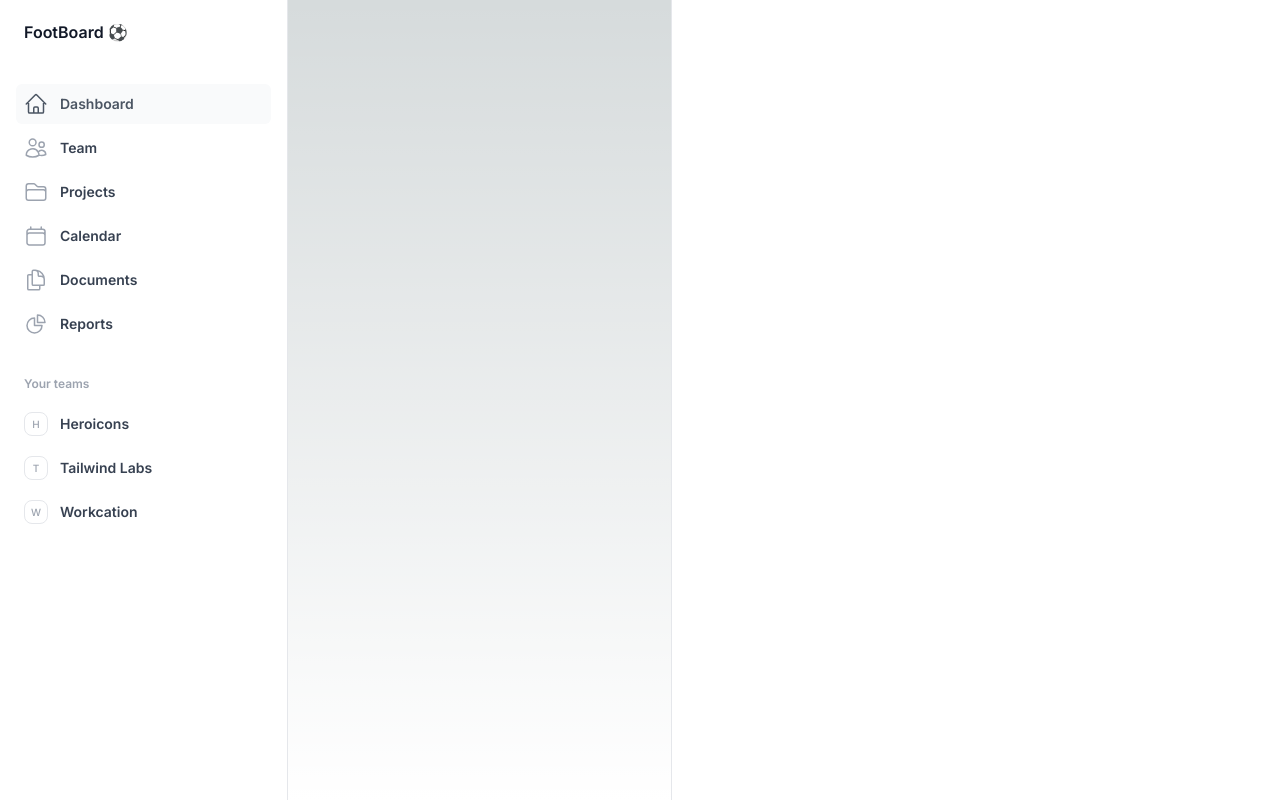
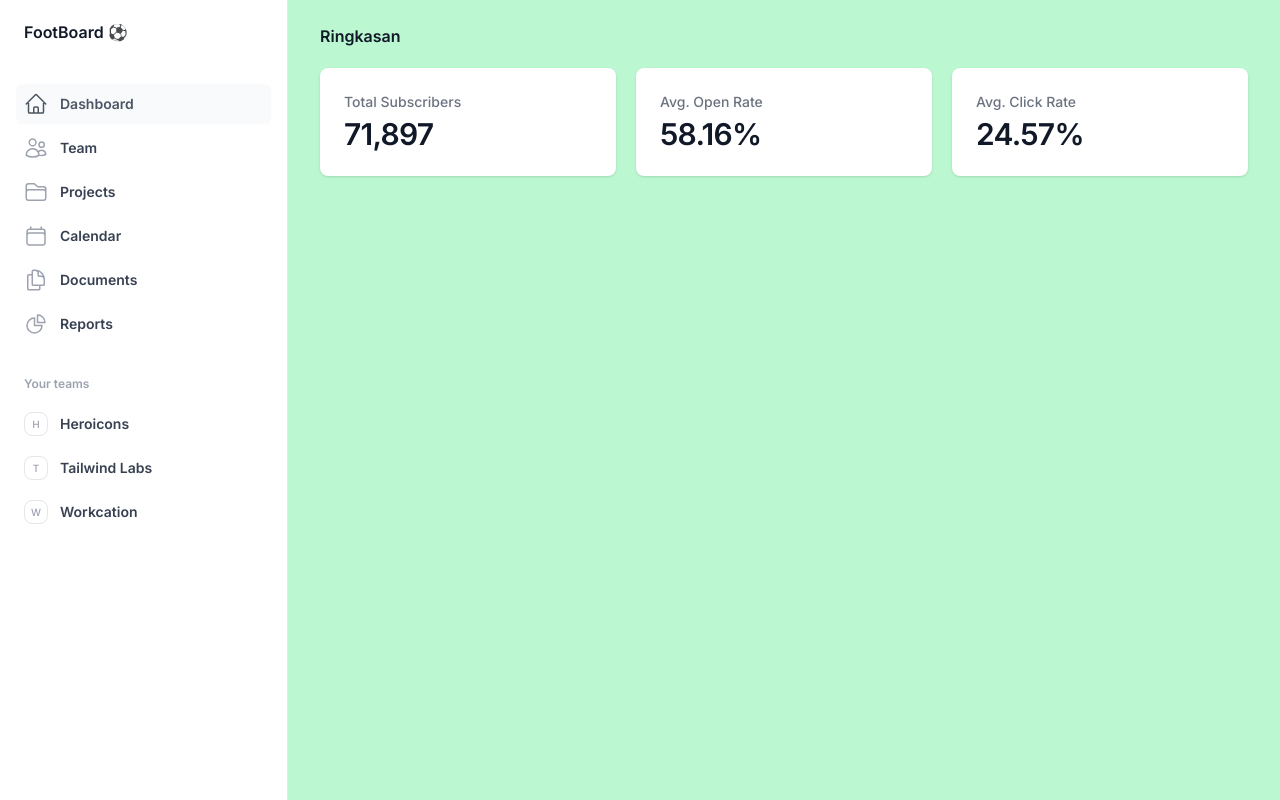
Before and after one commit to craftalpian/FootBoard, a Next.js app: page / in a window 1280 px wide. Built offline with nearby package versions, Linux system fonts and the light colour scheme.

Commit message:
dashboard

```diff
--- a/app/page.tsx
+++ b/app/page.tsx
@@ -25,6 +25,12 @@ const teams = [
   { id: 1, name: "Heroicons", href: "#", initial: "H", current: false },
   { id: 2, name: "Tailwind Labs", href: "#", initial: "T", current: false },
   { id: 3, name: "Workcation", href: "#", initial: "W", current: false },
+];
+
+const stats = [
+  { name: "Total Subscribers", stat: "71,897" },
+  { name: "Avg. Open Rate", stat: "58.16%" },
+  { name: "Avg. Click Rate", stat: "24.57%" },
 ];
 
 function classNames(...classes: any) {
@@ -258,16 +264,31 @@ export default function Example() {
         </div>
 
         <main className="lg:pl-72">
-          <div className="xl:pl-96">
-            <div className="px-4 py-10 sm:px-6 lg:px-8 lg:py-6 flex bg-white flex-1 h-screen">
+            <div className="px-4 py-10 sm:px-6 lg:px-8 lg:py-6 flex bg-green-200 flex-1 h-screen">
               {/* Main area */}
+              {/* Statistic */}
+              <div className="w-full">
+                <h3 className="text-base font-semibold leading-6 text-gray-900">
+                  Ringkasan
+                </h3>
+                <dl className="mt-5 grid grid-cols-1 gap-5 sm:grid-cols-3">
+                  {stats.map((item) => (
+                    <div
+                      key={item.name}
+                      className="overflow-hidden rounded-lg bg-white px-4 py-5 shadow sm:p-6"
+                    >
+                      <dt className="truncate text-sm font-medium text-gray-500">
+                        {item.name}
+                      </dt>
+                      <dd className="mt-1 text-3xl font-semibold tracking-tight text-gray-900">
+                        {item.stat}
+                      </dd>
+                    </div>
+                  ))}
+                </dl>
+              </div>
             </div>
-          </div>
         </main>
-
-        <aside className="fixed inset-y-0 left-72 hidden w-96 overflow-y-auto border-r border-gray-200 px-4 py-6 sm:px-6 lg:px-8 xl:block">
-          {/* Secondary column (hidden on smaller screens) */}
-        </aside>
       </div>
     </>
   );
```
